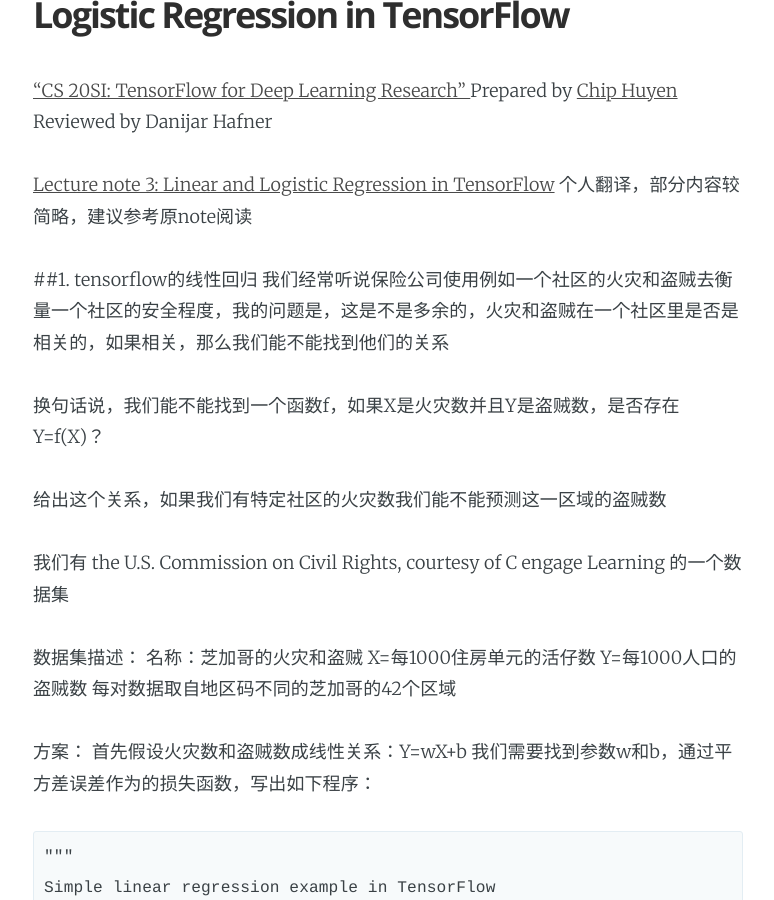
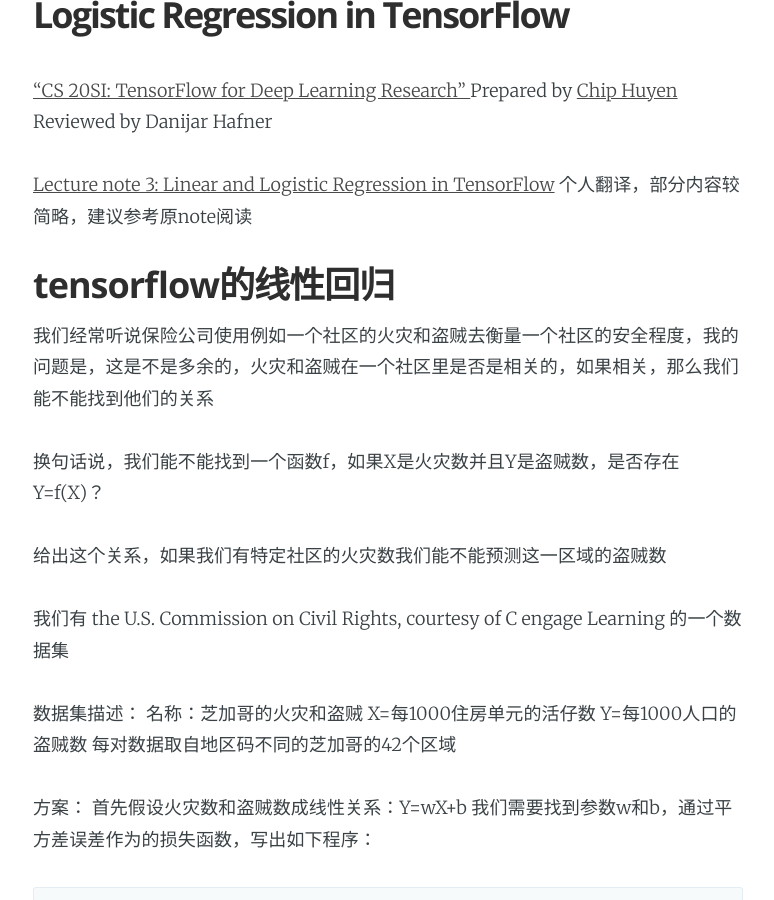
Before and after one commit to wineway/wineway.github.io, a Jekyll site: the page built from _posts/2017-3-5-3.md, in a window 1280 px wide and 900 px high, scrolled down 1039 px. Shown: the whole window, without its empty margins (252-1026 px from the left). Built offline with Jekyll 4.4.1, drawn with Linux system fonts in a browser that asks for light colours; nearby versions of some CDN libraries; some of the changed text lies outside the part shown.

Commit message:
Update 2017-3-5-3.md

````diff
--- a/_posts/2017-3-5-3.md
+++ b/_posts/2017-3-5-3.md
@@ -11,7 +11,7 @@
 [Lecture note 3: Linear and Logistic Regression in TensorFlow](http://web.stanford.edu/class/cs20si/lectures/notes_03.pdf)
 个人翻译，部分内容较简略，建议参考原note阅读
 
-##1. tensorflow的线性回归
+## tensorflow的线性回归
 我们经常听说保险公司使用例如一个社区的火灾和盗贼去衡量一个社区的安全程度，我的问题是，这是不是多余的，火灾和盗贼在一个社区里是否是相关的，如果相关，那么我们能不能找到他们的关系
 
 换句话说，我们能不能找到一个函数f，如果X是火灾数并且Y是盗贼数，是否存在Y=f(X)？
@@ -115,7 +115,7 @@
 相比于线性函数花费了更少的时间收敛，但是由于由于最右几个偏差比较大的点还是没有很好的拟合，使用Huber loss代替MSE或者三次函数作为拟合函数可能会更好，你可以自己试一试
 ![这里写图片描述](http://img.blog.csdn.net/20170304212502243?watermark/2/text/aHR0cDovL2Jsb2cuY3Nkbi5uZXQvd2FuZ3l1d2VpaHg=/font/5a6L5L2T/fontsize/400/fill/I0JBQkFCMA==/dissolve/70/gravity/SouthEast)
 
-###我怎么知道我的模型是正确的？
+### 我怎么知道我的模型是正确的？
 
 1. 使用相关系数R-squared
 如果你不知道R-squared是什么，Minitab有一个[博客](http://blog.minitab.com/blog/adventures-in-statistics-2/regression-analysis-how-do-i-interpret-r-squared-and-assess-the-goodness-of-fit)解释.
@@ -139,7 +139,7 @@
 ```
 ![这里写图片描述](http://img.blog.csdn.net/20170304220003204?watermark/2/text/aHR0cDovL2Jsb2cuY3Nkbi5uZXQvd2FuZ3l1d2VpaHg=/font/5a6L5L2T/fontsize/400/fill/I0JBQkFCMA==/dissolve/70/gravity/SouthEast)
 
-####分析代码
+### 分析代码
 我们的模型代码非常简单易懂，除了两行：
 
 ```
@@ -156,7 +156,7 @@
 
 从图中可知giant节点GrandientDescentOptimizer依赖于3个节点，weight，bias，和gradients（全部自动处理）
 
-###优化
+### 优化
 GrandientDescentOptimizer意味着我们的更新规则是梯度下降，tf自动完成：更新w和b的值并且最小化loss，自动求梯度让人震惊！
 
 优化训练默认训练所有目标函数以来的变量，如果有你不想要训练的变量，你可以在声明时把他们的关键字`trainable`设定为`False` 比如变量global_step，一个你会在很多tf模型中看到的用来保存模型运行次数的变量
@@ -186,7 +186,7 @@
 optimizer.apply_gradients(subtracted_grads_and_vars)
 ```
 
-###更多计算梯度的方法
+### 更多计算梯度的方法
 
 optimizer类自动计算图中节点的导数，但是新optimizer的创建者或者熟练地使用者使用如下的更低级的函数：
 ```
````
